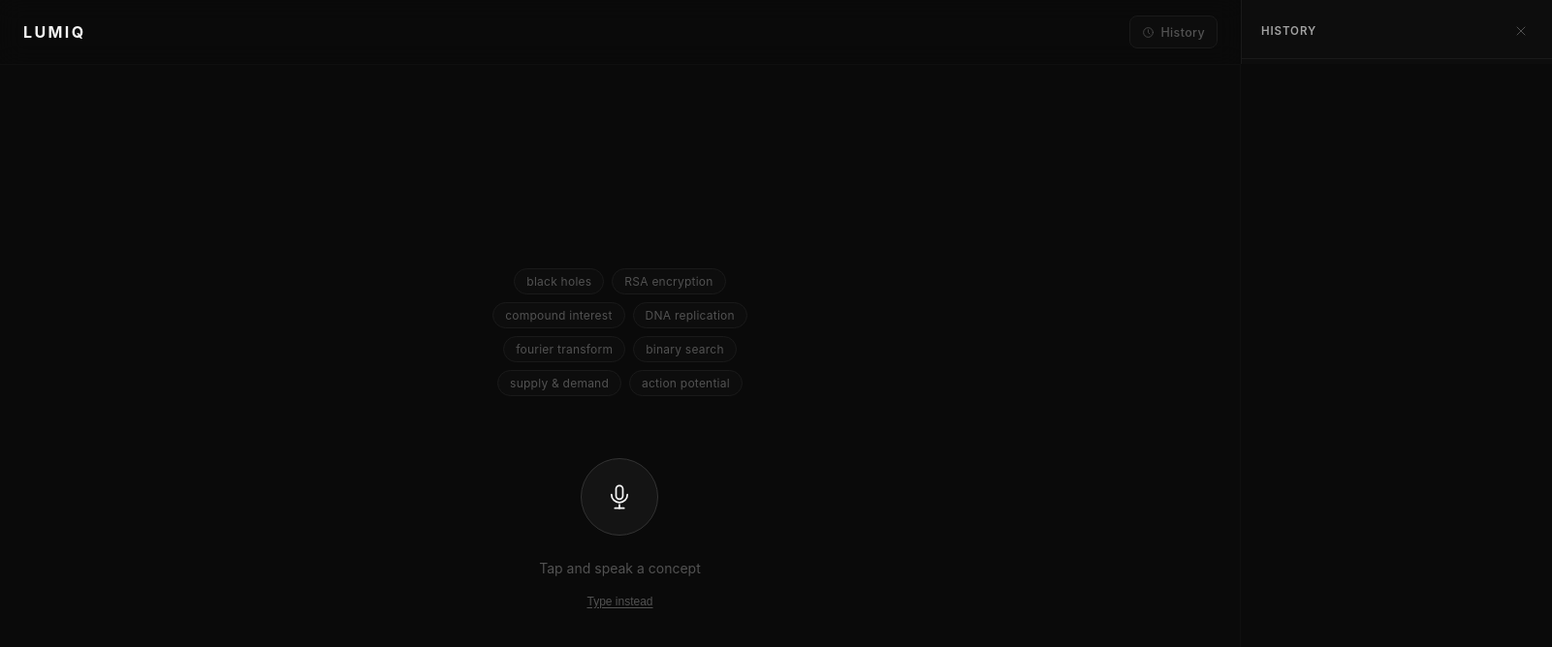
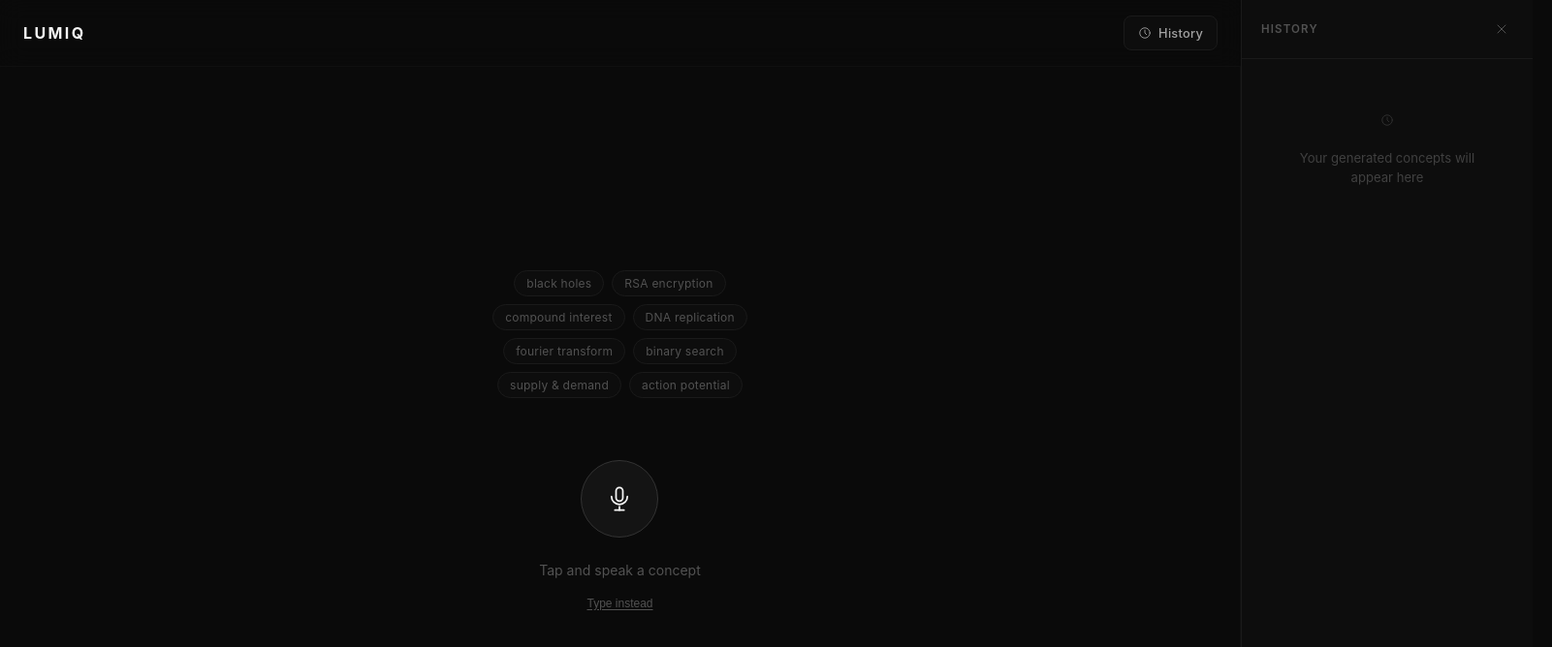
Before and after one commit to KNIGHTABDO/lumiq, a Next.js app: page /app in a window 1280 px wide. Shown: the top 668 px of the page at 97% size, 1601 px wide, since content can reach past the window. Built offline with nearby package versions, Linux system fonts and the light colour scheme.

Commit message:
fix: move HistoryPanel to root level, outside header stacking context

```diff
--- a/app/app/page.tsx
+++ b/app/app/page.tsx
@@ -3,7 +3,7 @@
 import { useState, useCallback, useRef } from "react";
 import VoiceCapture from "@/components/VoiceCapture";
 import ConceptRenderer from "@/components/ConceptRenderer";
-import HistoryPanel, { saveToHistory, HistoryEntry } from "@/components/HistoryPanel";
+import HistoryPanel, { HistoryButton, saveToHistory, HistoryEntry, loadHistory } from "@/components/HistoryPanel";
 
 export default function AppPage() {
   const [streamingHtml, setStreamingHtml] = useState("");
@@ -12,6 +12,8 @@ export default function AppPage() {
   const [currentLabel, setCurrentLabel] = useState("");
   const [currentHistoryId, setCurrentHistoryId] = useState<string>();
   const [voiceState, setVoiceState] = useState<"idle" | "recording" | "processing">("idle");
+  const [historyOpen, setHistoryOpen] = useState(false);
+  const [historyCount, setHistoryCount] = useState(() => { try { return loadHistory().length; } catch { return 0; } });
   const lastLabelRef = useRef("");
 
   const handleStreaming = useCallback((partial: string) => {
@@ -29,6 +31,7 @@ export default function AppPage() {
     const label = lastLabelRef.current || "Concept";
     const entry = saveToHistory(label, html);
     setCurrentHistoryId(entry.id);
+    setHistoryCount(c => c + 1);
   }, []);
 
   const handleHistorySelect = useCallback((entry: HistoryEntry) => {
@@ -45,9 +48,10 @@ export default function AppPage() {
         <a href="/" className="app-logo"><span className="logo-text">LUMIQ</span></a>
         <div className="header-right">
           {currentLabel && <span className="current-label">{currentLabel}</span>}
-          <HistoryPanel onSelect={handleHistorySelect} currentId={currentHistoryId} />
+          <HistoryButton onClick={() => setHistoryOpen(v => !v)} count={historyCount} />
         </div>
       </header>
+
       <main className="app-main">
         <div className={`input-panel ${hasContent ? "compact" : "centered"}`}>
           <div className="input-inner">
@@ -71,6 +75,15 @@ export default function AppPage() {
         </div>
         {hasContent && <div className="renderer-panel"><ConceptRenderer html={displayHtml} isStreaming={isStreaming} /></div>}
       </main>
+
+      {/* History drawer — rendered at root level, outside any stacking context */}
+      <HistoryPanel
+        onSelect={handleHistorySelect}
+        currentId={currentHistoryId}
+        isOpen={historyOpen}
+        onToggle={() => setHistoryOpen(v => !v)}
+      />
+
       <style jsx>{`
         .app-layout { min-height: 100vh; background: #0a0a0a; display: flex; flex-direction: column; color: #f5f5f5; font-family: -apple-system, BlinkMacSystemFont, 'Segoe UI', system-ui, sans-serif; }
         .app-header { display: flex; align-items: center; justify-content: space-between; padding: 16px 24px; border-bottom: 1px solid #0f0f0f; position: sticky; top: 0; z-index: 50; background: rgba(10,10,10,0.9); backdrop-filter: blur(12px); }
--- a/components/HistoryPanel.tsx
+++ b/components/HistoryPanel.tsx
@@ -19,9 +19,65 @@ export function loadHistory(): HistoryEntry[] {
   try { return JSON.parse(localStorage.getItem(STORAGE_KEY) || "[]"); } catch { return []; }
 }
 
-export default function HistoryPanel({ onSelect, currentId }: { onSelect: (e: HistoryEntry) => void; currentId?: string }) {
+interface Props {
+  onSelect: (e: HistoryEntry) => void;
+  currentId?: string;
+  /** If true, only renders the toggle button (used when button lives in header) */
+  buttonOnly?: boolean;
+  /** External control */
+  isOpen?: boolean;
+  onToggle?: () => void;
+}
+
+export function HistoryButton({ onClick, count }: { onClick: () => void; count: number }) {
+  return (
+    <button
+      onClick={onClick}
+      aria-label="Open history"
+      style={{
+        height: 36,
+        padding: "0 14px",
+        borderRadius: 8,
+        border: "1px solid #1a1a1a",
+        background: "#0d0d0d",
+        color: "#a3a3a3",
+        cursor: "pointer",
+        display: "flex",
+        alignItems: "center",
+        gap: 7,
+        fontFamily: "inherit",
+        fontSize: "0.8rem",
+        fontWeight: 500,
+        letterSpacing: "0.02em",
+        transition: "border-color 0.15s, background 0.15s",
+      }}
+      onMouseEnter={e => { (e.currentTarget as HTMLElement).style.borderColor = "#333"; (e.currentTarget as HTMLElement).style.background = "#141414"; }}
+      onMouseLeave={e => { (e.currentTarget as HTMLElement).style.borderColor = "#1a1a1a"; (e.currentTarget as HTMLElement).style.background = "#0d0d0d"; }}
+    >
+      <ClockIcon />
+      <span>History</span>
+      {count > 0 && (
+        <span style={{
+          background: "#1f1f1f",
+          border: "1px solid #2a2a2a",
+          color: "#737373",
+          fontSize: "0.65rem",
+          minWidth: 18,
+          height: 18,
+          padding: "0 5px",
+          borderRadius: 9,
+          display: "flex",
+          alignItems: "center",
+          justifyContent: "center",
+          fontWeight: 600,
+        }}>{count}</span>
+      )}
+    </button>
+  );
+}
+
+export default function HistoryPanel({ onSelect, currentId, isOpen = false, onToggle }: Props) {
   const [history, setHistory] = useState<HistoryEntry[]>([]);
-  const [isOpen, setIsOpen] = useState(false);
 
   useEffect(() => { setHistory(loadHistory()); }, []);
   useEffect(() => { if (isOpen) setHistory(loadHistory()); }, [isOpen]);
@@ -42,78 +98,32 @@ export default function HistoryPanel({ onSelect, currentId }: { onSelect: (e: Hi
 
   return (
     <>
-      {/* Toggle button — lives in header, always above everything */}
-      <button
-        onClick={() => setIsOpen(v => !v)}
-        aria-label="Toggle history"
-        style={{
-          display: "flex",
-          alignItems: "center",
-          gap: "6px",
-          height: "34px",
-          padding: "0 12px",
-          borderRadius: "8px",
-          border: `1px solid ${isOpen ? "#333" : "#1a1a1a"}`,
-          background: isOpen ? "#141414" : "#0d0d0d",
-          color: isOpen ? "#a3a3a3" : "#525252",
-          cursor: "pointer",
-          fontFamily: "inherit",
-          fontSize: "0.78rem",
-          fontWeight: 500,
-          letterSpacing: "0.03em",
-          transition: "all 0.15s",
-          position: "relative",
-          zIndex: 200,
-        }}
-      >
-        <svg width="13" height="13" viewBox="0 0 24 24" fill="none" stroke="currentColor" strokeWidth="1.5" strokeLinecap="round">
-          <circle cx="12" cy="12" r="9" />
-          <polyline points="12 7 12 12 15 15" />
-        </svg>
-        <span>History</span>
-        {history.length > 0 && (
-          <span style={{
-            background: "#262626",
-            color: "#a3a3a3",
-            fontSize: "0.65rem",
-            minWidth: "18px",
-            height: "18px",
-            padding: "0 4px",
-            borderRadius: "9px",
-            display: "flex",
-            alignItems: "center",
-            justifyContent: "center",
-            fontWeight: 600,
-          }}>{history.length}</span>
-        )}
-      </button>
-
       {/* Backdrop */}
       {isOpen && (
         <div
-          onClick={() => setIsOpen(false)}
+          onClick={onToggle}
           style={{
             position: "fixed",
             inset: 0,
-            zIndex: 150,
-            background: "rgba(0,0,0,0.5)",
+            zIndex: 998,
+            background: "rgba(0,0,0,0.6)",
             backdropFilter: "blur(2px)",
           }}
         />
       )}
 
-      {/* Drawer — completely detached from header DOM, fixed positioned */}
+      {/* Drawer */}
       <div
         style={{
           position: "fixed",
           top: 0,
           right: 0,
           bottom: 0,
-          width: "320px",
-          maxWidth: "88vw",
+          width: 300,
+          maxWidth: "85vw",
           background: "#0d0d0d",
           borderLeft: "1px solid #1a1a1a",
-          zIndex: 160,
+          zIndex: 999,
           transform: isOpen ? "translateX(0)" : "translateX(100%)",
           transition: "transform 0.28s cubic-bezier(0.4, 0, 0.2, 1)",
           display: "flex",
@@ -125,78 +135,61 @@ export default function HistoryPanel({ onSelect, currentId }: { onSelect: (e: Hi
           display: "flex",
           alignItems: "center",
           justifyContent: "space-between",
-          padding: "20px 20px 16px",
+          padding: "18px 20px",
           borderBottom: "1px solid #1a1a1a",
           flexShrink: 0,
         }}>
-          <span style={{ fontSize: "0.72rem", fontWeight: 600, color: "#a3a3a3", letterSpacing: "0.08em", textTransform: "uppercase" }}>History</span>
+          <span style={{ fontSize: "0.72rem", fontWeight: 600, color: "#525252", letterSpacing: "0.1em", textTransform: "uppercase" }}>History</span>
           <button
-            onClick={() => setIsOpen(false)}
+            onClick={onToggle}
             aria-label="Close history"
-            style={{
-              background: "none",
-              border: "none",
-              color: "#525252",
-              cursor: "pointer",
-              padding: "4px",
-              display: "flex",
-              alignItems: "center",
-              borderRadius: "4px",
-              transition: "color 0.15s",
-            }}
+            style={{ background: "none", border: "none", color: "#525252", cursor: "pointer", padding: 4, borderRadius: 4, display: "flex", alignItems: "center" }}
           >
-            <svg width="16" height="16" viewBox="0 0 24 24" fill="none" stroke="currentColor" strokeWidth="1.5" strokeLinecap="round">
-              <line x1="18" y1="6" x2="6" y2="18" /><line x1="6" y1="6" x2="18" y2="18" />
-            </svg>
+            <CloseIcon />
           </button>
         </div>
 
-        {/* Drawer content */}
-        <div style={{ flex: 1, overflowY: "auto", padding: "8px" }}>
+        {/* Drawer body */}
+        <div style={{ flex: 1, overflowY: "auto", padding: 8 }}>
           {history.length === 0 ? (
-            <div style={{ padding: "48px 16px", textAlign: "center", display: "flex", flexDirection: "column", alignItems: "center", gap: "12px" }}>
-              <svg width="24" height="24" viewBox="0 0 24 24" fill="none" stroke="#333" strokeWidth="1.5" strokeLinecap="round">
-                <circle cx="12" cy="12" r="9" /><polyline points="12 7 12 12 15 15" />
-              </svg>
-              <p style={{ fontSize: "0.85rem", color: "#404040", lineHeight: 1.5, maxWidth: "200px" }}>Concepts you explore will appear here</p>
+            <div style={{ padding: "48px 16px", textAlign: "center", color: "#333", display: "flex", flexDirection: "column", alignItems: "center", gap: 10 }}>
+              <ClockIcon />
+              <p style={{ fontSize: "0.82rem", color: "#404040", lineHeight: 1.5, maxWidth: 200 }}>Your generated concepts will appear here</p>
             </div>
           ) : (
-            <ul style={{ listStyle: "none", display: "flex", flexDirection: "column", gap: "2px" }}>
+            <ul style={{ listStyle: "none", display: "flex", flexDirection: "column", gap: 2, margin: 0, padding: 0 }}>
               {history.map(entry => (
                 <li
                   key={entry.id}
-                  onClick={() => { onSelect(entry); setIsOpen(false); }}
+                  onClick={() => { onSelect(entry); onToggle?.(); }}
                   style={{
                     display: "flex",
                     alignItems: "center",
-                    gap: "8px",
+                    gap: 8,
                     padding: "10px 12px",
-                    borderRadius: "6px",
+                    borderRadius: 6,
                     cursor: "pointer",
                     border: `1px solid ${currentId === entry.id ? "#262626" : "transparent"}`,
                     background: currentId === entry.id ? "#141414" : "transparent",
-                    transition: "background 0.15s, border-color 0.15s",
+                    transition: "background 0.15s",
                   }}
-                  onMouseEnter={e => { (e.currentTarget as HTMLLIElement).style.background = "#141414"; }}
-                  onMouseLeave={e => { (e.currentTarget as HTMLLIElement).style.background = currentId === entry.id ? "#141414" : "transparent"; }}
+                  onMouseEnter={e => { if (currentId !== entry.id) (e.currentTarget as HTMLElement).style.background = "#111"; }}
+                  onMouseLeave={e => { if (currentId !== entry.id) (e.currentTarget as HTMLElement).style.background = "transparent"; }}
                 >
                   <div style={{ flex: 1, minWidth: 0 }}>
-                    <div style={{ fontSize: "0.8rem", color: "#d4d4d4", whiteSpace: "nowrap", overflow: "hidden", textOverflow: "ellipsis", marginBottom: "2px" }}>{entry.label}</div>
+                    <div style={{ fontSize: "0.8rem", color: "#d4d4d4", whiteSpace: "nowrap", overflow: "hidden", textOverflow: "ellipsis", marginBottom: 2 }}>
+                      {entry.label}
+                    </div>
                     <div style={{ fontSize: "0.7rem", color: "#404040" }}>{formatTime(entry.timestamp)}</div>
                   </div>
                   <button
                     onClick={e => deleteEntry(entry.id, e)}
                     aria-label="Delete"
-                    style={{ background: "none", border: "none", color: "#333", cursor: "pointer", padding: "4px", display: "flex", alignItems: "center", borderRadius: "4px", flexShrink: 0, transition: "color 0.15s" }}
-                    onMouseEnter={e => { (e.currentTarget as HTMLButtonElement).style.color = "#ef4444"; }}
-                    onMouseLeave={e => { (e.currentTarget as HTMLButtonElement).style.color = "#333"; }}
+                    style={{ background: "none", border: "none", color: "#2a2a2a", cursor: "pointer", padding: 4, borderRadius: 4, display: "flex", alignItems: "center", flexShrink: 0 }}
+                    onMouseEnter={e => { (e.currentTarget as HTMLElement).style.color = "#ef4444"; }}
+                    onMouseLeave={e => { (e.currentTarget as HTMLElement).style.color = "#2a2a2a"; }}
                   >
-                    <svg width="13" height="13" viewBox="0 0 24 24" fill="none" stroke="currentColor" strokeWidth="1.5" strokeLinecap="round">
-                      <polyline points="3 6 5 6 21 6" />
-                      <path d="M19 6l-1 14H6L5 6" />
-                      <path d="M10 11v6M14 11v6" />
-                      <path d="M9 6V4h6v2" />
-                    </svg>
+                    <TrashIcon />
                   </button>
                 </li>
               ))}
@@ -207,3 +200,30 @@ export default function HistoryPanel({ onSelect, currentId }: { onSelect: (e: Hi
     </>
   );
 }
+
+function ClockIcon() {
+  return (
+    <svg width="14" height="14" viewBox="0 0 24 24" fill="none" stroke="currentColor" strokeWidth="1.5" strokeLinecap="round">
+      <circle cx="12" cy="12" r="9" />
+      <polyline points="12 7 12 12 15 15" />
+    </svg>
+  );
+}
+function CloseIcon() {
+  return (
+    <svg width="16" height="16" viewBox="0 0 24 24" fill="none" stroke="currentColor" strokeWidth="1.5" strokeLinecap="round">
+      <line x1="18" y1="6" x2="6" y2="18" />
+      <line x1="6" y1="6" x2="18" y2="18" />
+    </svg>
+  );
+}
+function TrashIcon() {
+  return (
+    <svg width="13" height="13" viewBox="0 0 24 24" fill="none" stroke="currentColor" strokeWidth="1.5" strokeLinecap="round">
+      <polyline points="3 6 5 6 21 6" />
+      <path d="M19 6l-1 14H6L5 6" />
+      <path d="M10 11v6M14 11v6" />
+      <path d="M9 6V4h6v2" />
+    </svg>
+  );
+}
```
